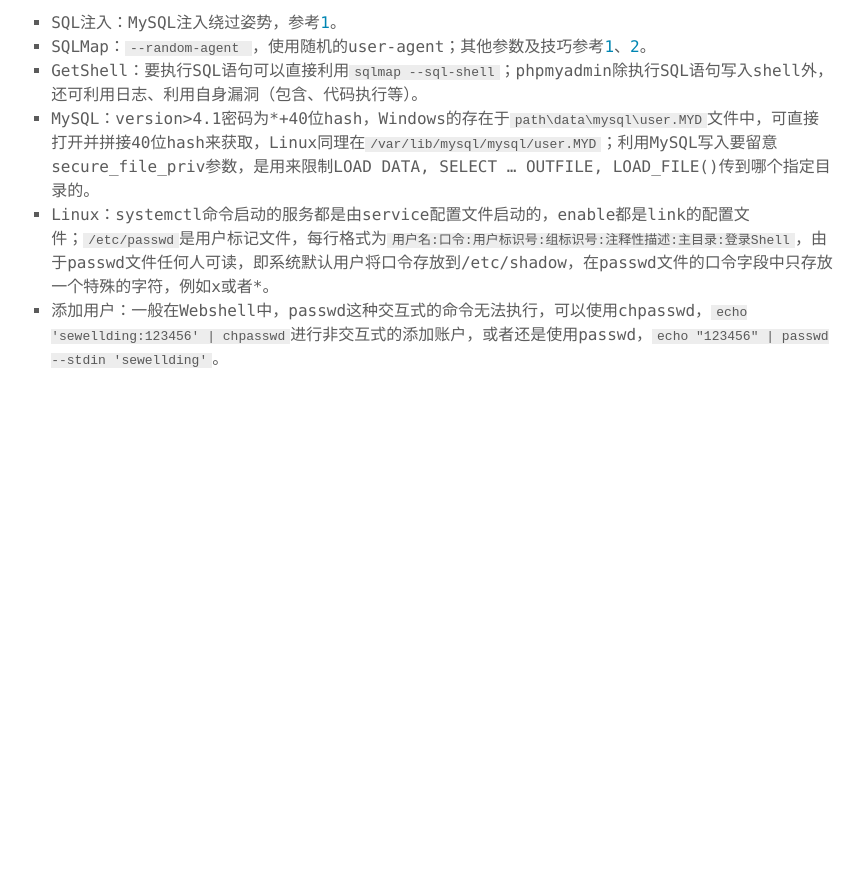
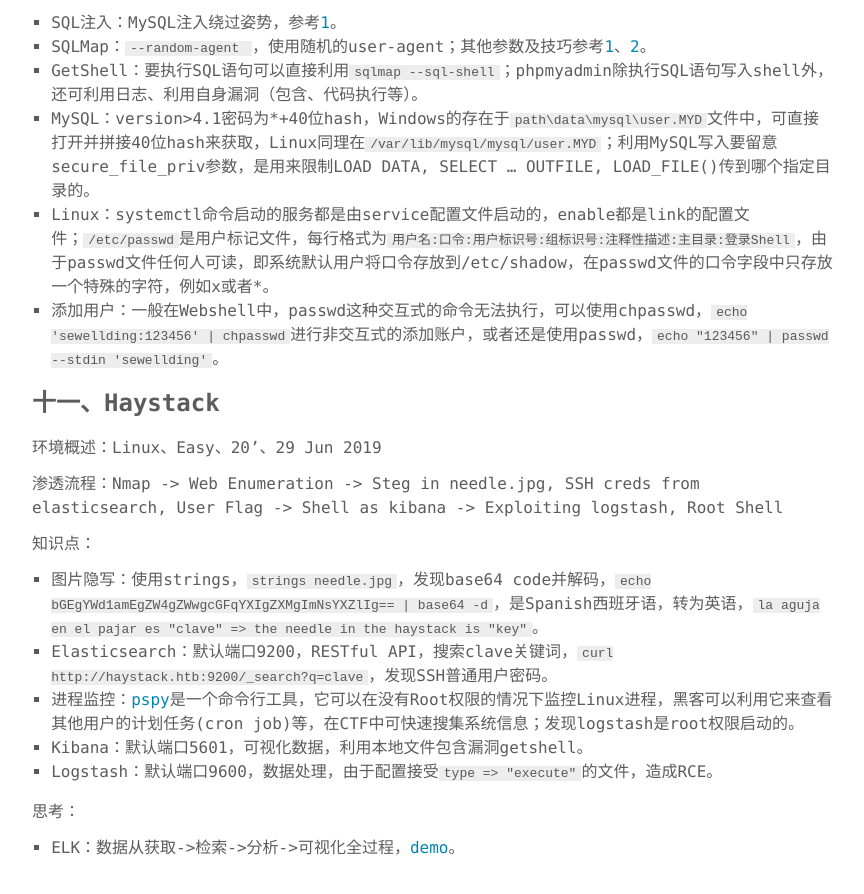
Before and after one commit to SewellDinG/sewellding.github.io, a Jekyll site: the page built from _posts/2020-02-09-《0xrick's Write-ups for hack-the-box》学习备忘录（二）.md, in a window 1280 px wide and 900 px high, scrolled down 3267 px. Shown: the top 894 px of the window, without its empty margins (207-1071 px from the left). Built offline with Jekyll 4.4.1, drawn with Linux system fonts in a browser that asks for light colours; before the commit the page ends 3678 px from its top, so only the background shows below that.

Commit message:
Add 0xrick's Write-ups for hack-the-box(#11)

```diff
--- a/_posts/2020-02-09-《0xrick's Write-ups for hack-the-box》学习备忘录（二）.md
+++ b/_posts/2020-02-09-《0xrick's Write-ups for hack-the-box》学习备忘录（二）.md
@@ -102,3 +102,21 @@
 - MySQL：version>4.1密码为*+40位hash，Windows的存在于`path\data\mysql\user.MYD`文件中，可直接打开并拼接40位hash来获取，Linux同理在`/var/lib/mysql/mysql/user.MYD`；利用MySQL写入要留意secure_file_priv参数，是用来限制LOAD DATA, SELECT ... OUTFILE, LOAD_FILE()传到哪个指定目录的。
 - Linux：systemctl命令启动的服务都是由service配置文件启动的，enable都是link的配置文件；`/etc/passwd`是用户标记文件，每行格式为`用户名:口令:用户标识号:组标识号:注释性描述:主目录:登录Shell`，由于passwd文件任何人可读，即系统默认用户将口令存放到/etc/shadow，在passwd文件的口令字段中只存放一个特殊的字符，例如x或者\*。
 - 添加用户：一般在Webshell中，passwd这种交互式的命令无法执行，可以使用chpasswd，`echo 'sewellding:123456' | chpasswd`进行非交互式的添加账户，或者还是使用passwd，`echo "123456" | passwd --stdin 'sewellding'`。
+
+### 十一、Haystack
+
+环境概述：Linux、Easy、20'、29 Jun 2019
+
+渗透流程：Nmap -> Web Enumeration -> Steg in needle.jpg, SSH creds from elasticsearch, User Flag -> Shell as kibana -> Exploiting logstash, Root Shell
+
+知识点：
+
+- 图片隐写：使用strings，`strings needle.jpg`，发现base64 code并解码，`echo bGEgYWd1amEgZW4gZWwgcGFqYXIgZXMgImNsYXZlIg== | base64 -d`，是Spanish西班牙语，转为英语，`la aguja en el pajar es "clave" => the needle in the haystack is "key"`。
+- Elasticsearch：默认端口9200，RESTful API，搜索clave关键词，`curl http://haystack.htb:9200/_search?q=clave`，发现SSH普通用户密码。
+- 进程监控：[pspy](https://github.com/DominicBreuker/pspy)是一个命令行工具，它可以在没有Root权限的情况下监控Linux进程，黑客可以利用它来查看其他用户的计划任务(cron job)等，在CTF中可快速搜集系统信息；发现logstash是root权限启动的。
+- Kibana：默认端口5601，可视化数据，利用本地文件包含漏洞getshell。
+- Logstash：默认端口9600，数据处理，由于配置接受`type => "execute"`的文件，造成RCE。
+
+思考：
+
+- ELK：数据从获取->检索->分析->可视化全过程，[demo](https://ai-sewell.me/2019/WeChat-Message-Analyzer)。
```
